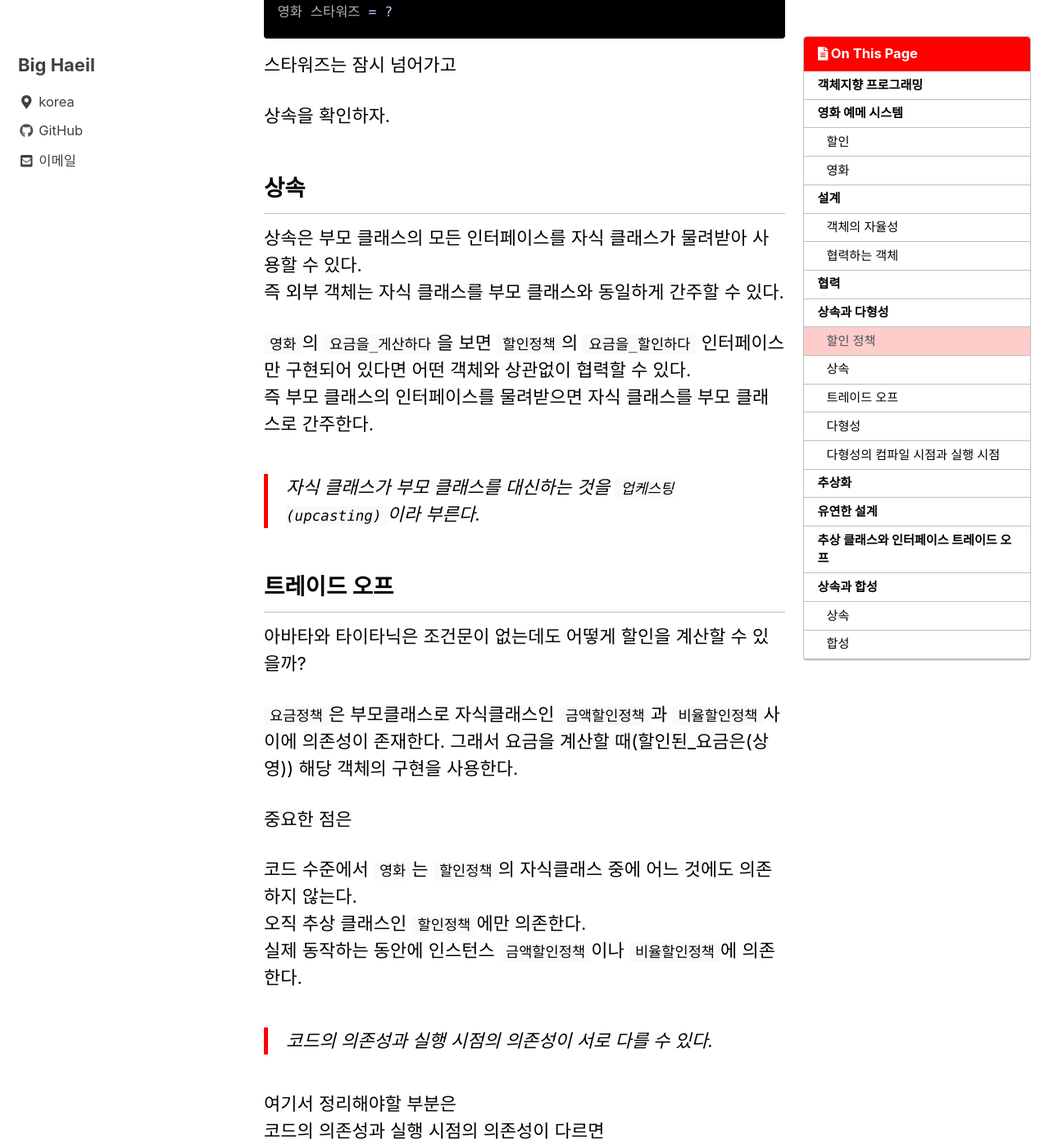
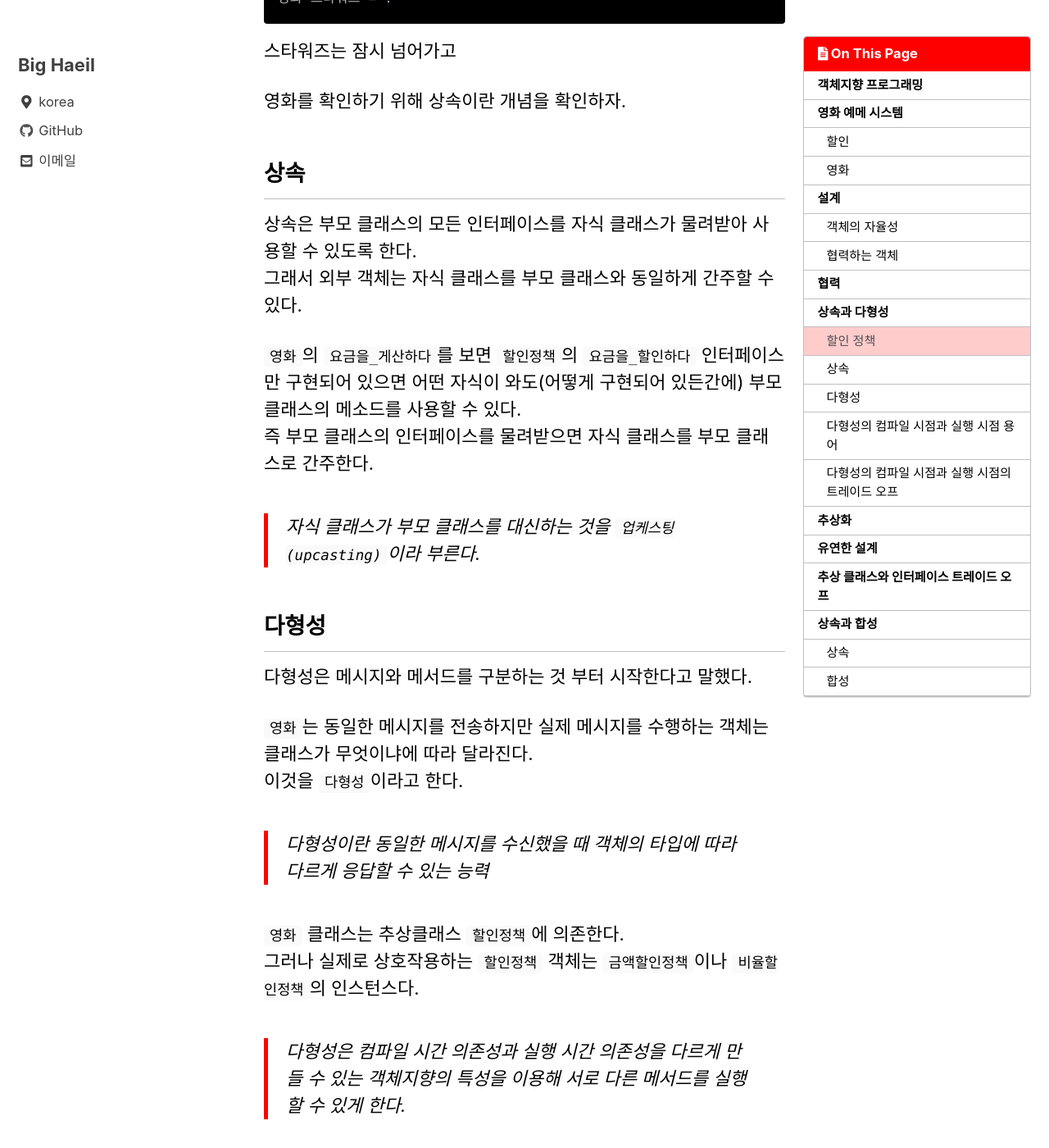
Before and after one commit to bighaeil/bighaeil.github.io, a Jekyll site: the page built from _posts/oop/2020-10-03-book-review-object-oop-movie.md, in a window 1280 px wide and 1400 px high, scrolled down 9452 px. Shown: the whole window at 82% size. Built offline with Jekyll 4.4.1, drawn with Linux system fonts in a browser that asks for light colours; cached includes are drawn as plain includes; nearby versions of some CDN libraries; comment, search, counter and statistics services are not loaded; some of the changed text lies outside the part shown.

Commit message:
today oop

````diff
--- a/_posts/oop/2020-10-03-book-review-object-oop-movie.md
+++ b/_posts/oop/2020-10-03-book-review-object-oop-movie.md
@@ -13,19 +13,21 @@
 toc_sticky: true
 ---
 
+이하 내용은 도서 `오브젝트`를 읽고 나 나름대로 정리를 한 내용입니다.
+
+
 # 객체지향 프로그래밍
 
-(1장을 하면서 느낀점은 최대한 책의 내용을 인용하려고 하지 않으려고 하는데 정의나 사용하는 말이 아무래도 비슷하고 이미 책을 읽고 적으려니 머리속에서 글이 맴돈아 정리하기가 쉽지 않다.)
+~~(1장을 하면서 느낀점은 최대한 책의 내용을 인용하려고 하지 않으려고 하는데 정의나 사용하는 말이 아무래도 비슷하고 이미 책을 읽고 적으려니 머리속에서 글이 맴돈아 정리하기가 쉽지 않다.)~~
 
 2장은 영화 예메 할인을 통해서 객체지향 프로그래밍을 알아본다.
 요약하자면 상속과 다형성을 간단히 살펴본다.
 
-2장을 살펴보자.
-
 
 # 영화 예메 시스템
 
-영화 예메 시스템에 대한 기본적인 정보와 용어 정리는 그냥 넘어자.
+영화 예메 시스템에 대한 기본적인 정보와 용어는 전 포스트를 확인
+
 
 ## 할인
 
@@ -39,6 +41,7 @@
   - 비율 할인 정책(percent discount policy) : 비율 요금 할인
 
 물론 할인 정책은 비선택 가능, 중복 가능 이다.
+
 
 ## 영화
 
@@ -55,11 +58,8 @@
 
 설계를 진행하기 앞서 객체지향 프로그래밍을 다시 확인하자.
 
-어떤 `클래스(class)`를 필요한지 고민하기 전에
-
-> 어떤 객체들이 필요한지 고민하라.
-
-> 객체는 홀로 존재하는 것이 아니다.
+> 어떤 `클래스(class)`를 필요한지 고민하기 전에 어떤 객체들이 필요한지 고민하라.
+>  객체는 홀로 존재하는 것이 아니다.
 
 (`도메인(domain)` 개념은 나중에 정의하자. 지금 내가 할 수는 없을 것 같다.)
 
@@ -68,26 +68,25 @@
 이전에도 설명했지만
 
 > 인스턴스 변수의 가시성은 `private`
-
 > 메서드의 가시성은 `public`
 
 클래스를 사용할 때 가장 중요한 것은 경계를 구분 짓는 것이다.
-즉 어떤 부분은 공개하고 어떤 부분 감출 것인지 결정하는 것인데
-이는 객체의 직접적인 접근을 막을 수 있고
-그 말은 객체의 자율성을 보장 할 수 있다.
+즉 어떤 부분은 공개하고 어떤 부분 감출 것인지 결정하는 것인데 이는 객체의 직접적인 접근을 막을 수 있다.
+즉 객체의 자율성을 보장하기 위함이다.
 
-객체는 상태(state)와 행동(behavior)을 묶인 것으로 `캡술화`라고 부른다.
-이런 캡슐화에 접근을 통제할 수 있는게 `접근 제어(access control)`이고 대부분의 객체지향 프로그래밍은 이를 제공하는 `접근 수정자(access modifier)`를 제공한다.
+객체의 상태(state)와 행동(behavior)을 묶은 것을 `캡술화`라고 부른다.
+이런 캡슐화에 접근을 통제할 수 있는게 `접근 제어(access control)`이다.
+대부분의 객체지향 프로그래밍은 이를 제공하는 `접근 수정자(access modifier)`를 제공한다.
 
-외부에서 접근이 가능한 부분을 `퍼블릭 인터페이스(public interface)`
-접근 불가능한 부분을 `구현(implementation)`
+외부에서 접근이 가능한 부분을 `퍼블릭 인터페이스(public interface)`로
+접근 불가능한 부분을 `구현(implementation)`으로
 
 이런 객체지향 원칙을 지켜야 한다.
 
 
 ## 협력하는 객체
 
-영화가 상영될 때의 정보인 `상영`을 정의하면
+영화가 상영될 때의 정보인 `상영`을 정의하자.
 ```java
 class 상영 {
   private 영화;
@@ -106,7 +105,7 @@
 ```
 
 전 장에서 돈과 관련된 부분은 생략되었는데 여기서는 돈을 명시하여 구체화 하였다.
-이하 요금과 관련된 명칭 다양하게 있을 예정인데 전부 `요금` 객체라고 생각하면 되겠다. 이는 스크립트를 단순화 하기 위한 구현 생략이라고 판단된다.
+이하 요금과 관련된 명칭 다양하게 있을 예정인데 전부 `요금` 객체라고 생각하면 되겠다. 이는 스크립트를 단순화 하기 위한 구현 생략이라고 판단하자.
 ```java
 class 요금 {
   public static final ZERO = 요금.원(0);
@@ -122,7 +121,7 @@
 }
 ```
 
-(`static`은 나중에 다시 확인하자. 일단은 객체가 어딘가에 있어서 그냥 사용가능)
+(`static`은 나중에 다시 확인해야 겠다. 일단은 객체가 어딘가에 있어서 그냥 사용가능이라고 이해)
 
 ```java
 class 예약 {
@@ -139,16 +138,16 @@
 
 # 협력
 
-객체는 다른 객체의 공개된 인터페이스를 통해 `요청(request)`할 수 있다.
-요청받은 객체는 이를 처리하고 `응답(response)`한다.
+객체는 다른 객체의 공개된 인터페이스를 통해 `요청(request)`을 할 수 있다.
+요청받은 객체는 이를 처리하고 `응답(response)`을 한다.
 이것이 협력의 기본이다.
 
-자주 나오는 말 중 하나가
+책에서 자주 나오는 말 중 하나가
 
 > 메시지와 메서드를 혼동하지 말아라
 
-`메시지(message)`는 전송하거나 수신하여 객체가 어떻게 처리할지를 결정하게 하고
-수신된 메시지를 처리할 자신만의 방법이 `메서드(method)`가 된다.
+`메시지(message)`는 전송하거나 수신하여 객체가 어떻게 처리할지를 결정하게 하는 것
+수신된 메시지를 처리할 자신만의 방법이 `메서드(method)`
 
 이런 메시지와 메서드를 구분하는 것이 객체지향을 유연하고 확장 가능하며 재사용이 가능하게 만든다.
 이런 개념에서 부터 `다형성(polymorphism)`의 개념이 출발한다.
@@ -172,14 +171,15 @@
 }
 ```
 
-영화 객체의 메소드를 보면 요금을 계산하지만 어떤 할인 정책을 선택하는지 보이지 않는다.
-단지 `할인 정책`에 메시지를 전달할 뿐이다.
+영화 객체의 메소드를 보면 요금을 계산하지만 어떤 할인 정책을 선택하는지는 보이지 않는다.
+단지 `할인정책`에 메시지(요금을_할인하다)를 전달할 뿐이다.
+
 
 ## 할인 정책
 
 두 가지 할인 정책(금액 할인 정책, 비율 할인 정책)은 대부분은 유사하고 할인 요금을 계산하는 방식만 조금 다른다.
 
-그래서 부모 클래스인 `할인정책` 안에 중복 코드를 두고 `금액할인정책`과 `비율할인정책`이 상속 받는다.
+그래서 부모 클래스인 `할인정책` 안에 중복 코드를 두고 `금액할인정책`과 `비율할인정책`이 상속 받도록 한다.
 
 이런 `할인정책`은 인스턴스를 생성할 필요가 없기 때문에 `추상 클래스(abstract class)`로 구현한다.
 
@@ -201,20 +201,22 @@
 }
 ```
 
-`할인정책`은 할인조건을 여러개 가질 수 있다.
+`할인정책`은 할인조건(조건들)을 여러개 가질 수 있다.
 `할인조건`을 만족하면 해당 `요금`을 얻을 수 있다.
-주목할 점은 `추상 메서드`를 호출하여 할인 요금을 계산한다.
+`추상 메서드`를 호출하여 할인 요금을 계산한다.
 
-전체흐름은 부모 클래스(할인정책)이 정의하지만 실제 요금을 계산하는 것은 추상 메서드(할인된_요금은)가 될 것이고 이는 부모 클래스를 상속받아 오버라이딩한 자식 크래스(금액할인정책, 비율할인 정책)의 메서드가 실행될 것이다.
+전체흐름은 부모 클래스(할인정책)이 정의하지만 실제 요금을 계산하는 것은 추상 메서드(할인된_요금은)가 될 것이다. 이는 부모 클래스를 상속받아 오버라이딩한 자식 클래스(금액할인정책, 비율할인정책)가 구현한 정의에 의해 결정된다.
 
 할인조건은 인터페이스로 선언해보자.
+
 ```java
 interface 할인조건 {
   만족하면(상영);
 }
 ```
 
-그러면 조건들이 만족하는지 확인할 수 있는 인터페이스를 사용할 수 있다.
+그러면 할인정책에서 요구하는 형식에 맞는 인터페이스를 사용할 수 있다.
+이 인터페이스를 가져와 구현하여 조건이 만족하는지 확인할 수 있다.
 
 ```java
 class 순서조건 implements 할인조건 {
@@ -238,11 +240,12 @@
 }
 ```
 
-`할인조건`을 사용하면서 `만족하면(상영)` 메서드를 구현했다.
-여기서 할인조건은 조건으로 이번 상영이 할인이 되는지 아닌지를 판단하는 객체이다.
+`할인조건` 인터페이스를 사용하면서 `만족하면(상영)` 메서드를 구현했다.
+여기서 할인조건은 이번 상영이 할인이 되는지 아닌지를 판단하는 도구이다.
 요금에 해당하는 것이 아니다. 햇갈리면 안되겠다.
 
 할인정책을 구현하자
+
 ```java
 class 금액할인정책 extends 할인정책 {
   private 금액할인;
@@ -262,14 +265,15 @@
   }
 }
 ```
-`할인정책`을 상속받아서 할인된 요금을 구현했다.
-돈과 관련된 할인하는 값(금액할인, 할일율)은 `요금` 객체로 구현한다.
+
+`할인정책`을 상속받아서 할인된 요금 정책을 구현했다.
+돈과 관련된 할인하는 값(금액할인, 할일율)은 `요금` 객체로 구현하니 신경쓰지 말자.
 
 위로 올라가 `영화` 객체를 확인하면
 영화당 하나의 `할인정책`을 받는다.
-그리고 `할인정책`의 `조건들` 변수를 통해서 복수 할인 조건을 넣을 수 있다.
+그리고 `할인정책`의 `조건들`은 복수 할인 조건을 넣을 수 있다.
 
-그래서 예제(아바타, 타이타닉, 스타워즈)를 구현하면
+이제 실제 영화(아바타, 타이타닉, 스타워즈)를 구현하면
 
 ```java
 영화 아바타 = new 영화('아바타', 120분, 요금.원(10000),
@@ -296,103 +300,97 @@
 
 스타워즈는 잠시 넘어가고
 
-상속을 확인하자.
+영화를 확인하기 위해 상속이란 개념을 확인하자.
+
 
 ## 상속
 
-상속은 부모 클래스의 모든 인터페이스를 자식 클래스가 물려받아 사용할 수 있다.
-즉 외부 객체는 자식 클래스를 부모 클래스와 동일하게 간주할 수 있다.
+상속은 부모 클래스의 모든 인터페이스를 자식 클래스가 물려받아 사용할 수 있도록 한다.
+그래서 외부 객체는 자식 클래스를 부모 클래스와 동일하게 간주할 수 있다.
 
-`영화`의 `요금을_게산하다`을 보면 `할인정책`의 `요금을_할인하다` 인터페이스만 구현되어 있다면 어떤 객체와 상관없이 협력할 수 있다.
+`영화`의 `요금을_게산하다`를 보면 `할인정책`의 `요금을_할인하다` 인터페이스만 구현되어 있으면 어떤 자식이 와도(어떻게 구현되어 있든간에) 부모 클래스의 메소드를 사용할 수 있다.
 즉 부모 클래스의 인터페이스를 물려받으면 자식 클래스를 부모 클래스로 간주한다.
 
 > 자식 클래스가 부모 클래스를 대신하는 것을 `업케스팅(upcasting)`이라 부른다.
 
 
-## 트레이드 오프
+## 다형성
 
-아바타와 타이타닉은 조건문이 없는데도 어떻게 할인을 계산할 수 있을까?
+다형성은 메시지와 메서드를 구분하는 것 부터 시작한다고 말했다.
 
-`요금정책`은 부모클래스로 자식클래스인 `금액할인정책`과 `비율할인정책`사이에 의존성이 존재한다. 그래서 요금을 계산할 때(할인된_요금은(상영)) 해당 객체의 구현을 사용한다.
+`영화`는 동일한 메시지를 전송하지만 실제 메시지를 수행하는 객체는 클래스가 무엇이냐에 따라 달라진다.
+이것을 `다형성`이라고 한다.
 
-중요한 점은
+> 다형성이란 동일한 메시지를 수신했을 때 객체의 타입에 따라 다르게 응답할 수 있는 능력
 
-코드 수준에서 `영화`는 `할인정책`의 자식클래스 중에 어느 것에도 의존하지 않는다.
-오직 추상 클래스인 `할인정책`에만 의존한다.
-실제 동작하는 동안에 인스턴스 `금액할인정책`이나 `비율할인정책`에 의존한다.
+`영화` 클래스는 추상클래스 `할인정책`에 의존한다.
+그러나 실제로 상호작용하는 `할인정책` 객체는 `금액할인정책`이나 `비율할인정책`의 인스턴스다.
 
-> 코드의 의존성과 실행 시점의 의존성이 서로 다를 수 있다.
+> 다형성은 컴파일 시간 의존성과 실행 시간 의존성을 다르게 만들 수 있는 객체지향의 특성을 이용해 서로 다른 메서드를 실행할 수 있게 한다.
 
-여기서 정리해야할 부분은
-코드의 의존성과 실행 시점의 의존성이 다르면
+
+## 다형성의 컴파일 시점과 실행 시점 용어
+
+실행될 메서드를 실행 시점에 결정하는 것을 - 실행 시간 의존성
+
+> `지연 바인딩(lazy binding)` 또는 `동적 바인딩(dynamaic binding)`
+
+이라 부르고
+
+전통적인 함수 호출처럼 컴파일 시점에 실행될 함수를 결정하는 것을 - 코드의 의존성
+
+> `초기 바인딩(early binding)` 또는 `정적 바인딩(static binding)`
+
+이라 부른다.
+
+객체지향은 `지연 바인딩`을 사용한다.
+
+
+## 다형성의 컴파일 시점과 실행 시점의 트레이드 오프
+
+코드의 의존성과 실행 시점 의존성이 다르면
+
 > 코드가 유연해짐
 > 쉽게 재사용 가능
 > 확장 가능
-반면에
+
+코드의 의존성과 실행 시점 의존성이 같으면
+
 > 코드를 이해하기 어려워진다.
+
 코드를 이해하기 위해서 코드뿐만 아니라 객체를 생성하고 연결하는 부분까지 찾아야 하기 때문이다.
 
 즉 `트레이드 오프`를 해야한다.
 
 > 무조건 유연한 설계도, 무존건 읽기 쉬운 코드도 정답이 이니다.
 
-## 다형성
-
-다형성은 메시지와 메서드를 구분하는 것 부터 시작한다고 말했다.
-그래서 메시지와 메서드를 정의한 것을 다시 보면
-
-> 메시지는 인스턴스에게 전송하여 어떻게 처리할지 결정하게 하는 것
-> 메서드는 메시지를 처리하는 자신만의 방법
-
-`영화`는 동일한 메시지를 전송하지만
-실제 메시지를 수행하는 객체는 클래스가 무엇이냐에 따라 달라진다.
-이것을 `다형성`이라고 한다.
-
-> 다형성 : 동일한 메시지를 수신했을 때 객체의 타입에 따라 다르게 응답할 수 있는 능력
-
-`영화`클래스느 추상클래스 `할인정책`에 의존한다.
-그러나 실제로 상호작용하는 객체는 `금액할인정책`이나 `비율할인정책`의 인스턴스다.
-
-> 다형성은 컴파일 시간 의존성과 실행 시간 의존성을 다르게 만들 수 있는 객체지향의 특성을 이용해 서로 다른 메서드를 실행할 수 있게 한다.
-
-## 다형성의 컴파일 시점과 실행 시점
-
-메시지 응답을 위해 실행될 메서드를 실행 시점에 결정하면 - 메서드를 실행 시점에 바인딩 하면
-
-> `지연 바인딩(lazy binding)` 또는 `동적 바인딩(dynamaic binding)`
-
-전통적인 함수 호출처럼 컴파일 시점에 실행될 함수나 프로시저를 결정하는 것을
-
-> `초기 바인딩(early binding)` 또는 `정적 바인딩(static binding)`
-
-객체지향은 `지연 바인딩`을 사용한다.
-
 
 # 추상화
 
-여기서 추상적인 개념으로 사용한 것은 `할인정책`과 `할인조건`이다.
+예제에서 추상적인 개념을 사용한 것은 `할인정책`과 `할인조건`이다.
 
 `할인정책`은 추상 클래스를 사용했고
 `할인조건`은 인터페이스를 사용했다.
 
-프로그래밍 언어 측면에서 `할인조건`이 `할인정책`이 더 추상적이다.
-둘다 자식 클래스가 공통으로 가질 수 있는 인터페이스를 정의할 수 있는 결정권을 위임한다. 하지만 인터페이스가 인터페이스에 더 초점을 맞추기 때문이다.
+프로그래밍 언어 측면에서 `할인조건`이 `할인정책`보다 더 추상적이다.
+둘다 자식 클래스가 정의할 수 있도록 결정권을 위임한다. 하지만 인터페이스가 더 자식의 결정에 전적으로 위임하기 때문이다.~~(이유는 각자 생각)~~
 
-그렇다면 추상화는 좋은 것인가?
+그렇다면 추상화는 나쁜 것인가?
 
 추상화의 장점을 보자.
 
 > 세부적인 내용을 무시한 채 상위 정책을 쉽고 간단하게 표현할 수 있다.
-> 협력 호름을 기술할 수 있다.
+> 협력 흐름을 기술할 수 있다.
 > 재사용 가능한 설계의 기본을 이루는 `디자인 패턴(design pattern)`이나 `프레임워크(framework)` 모두 추상화를 이용한다.
 
 
 # 유연한 설계
 
+일관성을 유지하면서 유연한 설계를 하기위해 어떻게 해야할까?
+
 아까 정의하지 않은 스타워즈를 다시 보자.
 
-`영화` 스타워즈는 할인 정책이 적용돼 있지 않다.
-이런 "할인 정책이 없는 경우"는 예의 케이스로 취급하기 때문에 지금까지 일관성 있던 협력 방식이 무너지게 된다.
+`영화` 스타워즈는 할인 정책이 적용돼 있지 않다. 이런 "할인 정책이 없는 경우"는 예의 케이스로 취급하기 때문에 지금까지 일관성 있던 협력 방식이 무너지게 된다.
 
 이런 예외 경우를 적용하기 위해서 `조건문`을 사용하는 겻은 설계 측면에서 좋지 않은 선택이다.
 
@@ -406,7 +404,7 @@
 }
 ```
 
-`할인정책`을 상속받는 `할인없는정책`을 구현하면 일관성있는 설계를 할 수 있다.
+`할인정책`을 상속받는 `할인없는정책`을 구현하면 일관성 있는 설계를 할 수 있다.
 
 ```java
 영화 스타워즈 = new 영화("스타워즈", 210분, 요금.원(10000),
@@ -415,19 +413,21 @@
 
 이렇게 추상화를 중심으로 설계하면 확장 가능하게 설계가 가능하다.
 
+
 # 추상 클래스와 인터페이스 트레이드 오프
 
-`할인정책`을 다시 살펴보자. `요금을_할인하다(상영)`는 `할인조건`이 없으면 `할인된_요금은(상영)`을 실행하지 않고 `요금.ZERO`를 반환한다. 이는 `할인정책`에 `할인없는정책`의 개념이 포함되어 있는 설계이다.
-그래서 이를 더 명확히 수정해본다.
+`할인정책`을 다시 살펴보자. `요금을_할인하다(상영)`는 `할인조건`이 없으면 `할인된_요금은(상영)`을 실행하지 않고 `요금.ZERO`를 반환한다. 이는 `할인정책`에 `할인없는정책`의 개념이 포함되어 있는 설계이다. 그래서 이를 더 명확히 수정해보자.
 
 ```java
 interface 할인정책 {
   요금 요금을_할인하다(상영);
 }
 ```
+
 `할인정책`에 있던 `요금을_할인하다(상영)`를 인터페이스로 수정했다.
 
 그러면 기존의 `할인정책`을 `기본할인정책`으로 수정해야 한다.
+
 ```java
 abstract class 기본할인정책 implements 할인정책 {
   ...
@@ -435,6 +435,7 @@
 ```
 
 `할인없는정책`은 `할인정책`을 사용하여 수정할 수 있다.
+
 ```java
 class 할인없는정책 implements 할인정책 {
   public 요금을_할인하다(상영) {
@@ -447,36 +448,34 @@
 
 이제 다시 살펴보자
 
-`할인없는정책`을 위해 `할인정책`을 인터페이스로 바꾸고 다른 클래스들도 수정되는 것이 과하게 느껴질 수도 있지만
+`할인없는정책`을 위해 `할인정책`을 인터페이스로 바꾸고 다른 클래스들도 수정되는 것이 과하게 느껴질 수도 있지만 어쨌든 0원을 효과적으로 전달하는 것은 사실이다.
 
 > 이상적으로는 인터페이스를 사용하도록 변경한 설계가 더 좋을 것이다.
 
-어쨌든 0원을 효과적으로 전달하는 것은 사실이다.
+구현과 관련된 모든 설계는 트레이드 오프의 대상이 될 수 있다는 것을 알아두자.
 
-구현과 관련된 모든 설계는 트레이드 오프의 대상이 될 수 있다는 것을 알아두자.
 
 # 상속과 합성
 
-> 합성은 다른 객체의 인스턴슬르 자신의 인스턴스 변수로 포함해서 재사용하는 방법이다.
+> 합성은 다른 객체의 인스턴스를 자신의 인스턴스 변수로 포함해서 재사용하는 방법이다.
 
-`영화`에서 `할인정책`을 합성으로 사용하고 있다.
-이 설계를 상속으로 사용할 수도 있는데
-`할인정책`에서 `영화`를 직접 상속받아 `금액할인영화` 또는 `비율할인영화` 클래스를 추가하면 기존의 방법과 기능적으로 동일한다.
+`영화`에서 `할인정책`을 합성으로 사용하고 있다. 이 설계를 상속으로 사용할 수도 있는데 `할인정책`에서 `영화`를 직접 상속받아 `금액할인영화` 또는 `비율할인영화` 클래스를 추가하면 기존의 방법과 기능적으로 동일하다.
 그런데도 상속보다 합성을 선호하는 이유는 무엇일까?
+
 
 ## 상속
 
 > 상속은 캡슐화를 위반한다
 
-부모 클래스의 구현이 자식 클래스에게 그대로 노출되기 때문에 캡슐화가 약하게 된다.
 부모 클래스가 변경될 때 자식 클래스도 변경될 확율이 높아진다.
+즉 부모 클래스의 구현이 자식 클래스에게 그대로 노출되기 때문에 캡슐화가 약하게 된다.
 즉 코드 변경이 어려워진다.
 
 > 설계를 유연하지 못하게 만든다
 
-부모 클래스와 자식 클래스 사이의 관계가 컴파일 시점에서 결정된다. 이러면 실행 시점에 객체의 종류를 변경하기 힘들어진다.
-하지만 인스턴스 변수를 사용하면 그냥 새로운 `할인정책`을 넣어주면 간단히 해결된다.
-즉 상속보다 합성이 더 유연한 설계가 가능한다.
+부모 클래스와 자식 클래스 사이의 관계가 컴파일 시점에서 결정된다. 이러면 실행 시점에 객체의 종류를 변경하기 힘들어진다. 그에 반해 인스턴스 변수를 사용하면 그냥 새로운 `할인정책`을 넣어주면 간단히 해결된다.
+즉 상속보다 합성이 더 유연한 설계가 가능한는 결론이다.
+
 
 ## 합성
 
````
